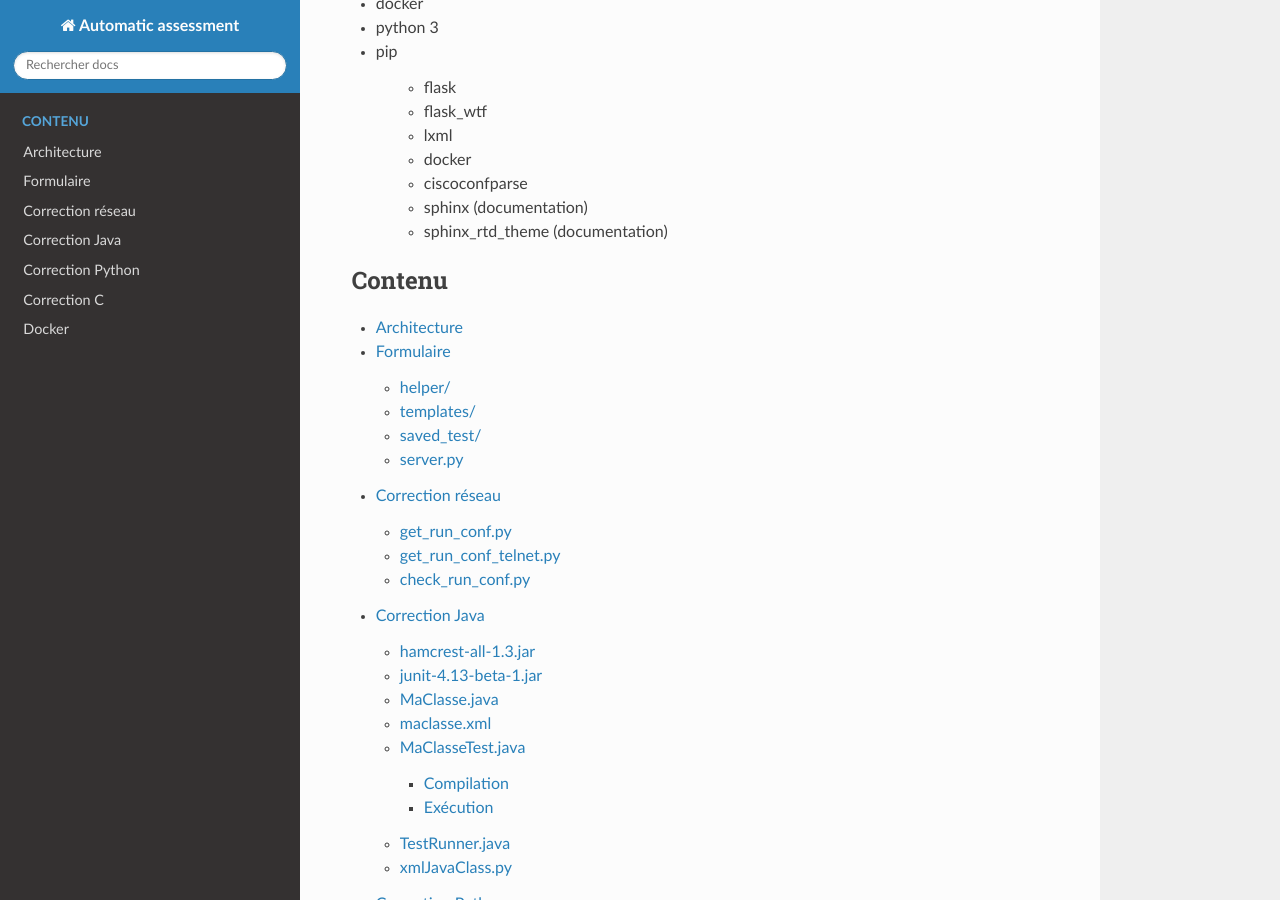
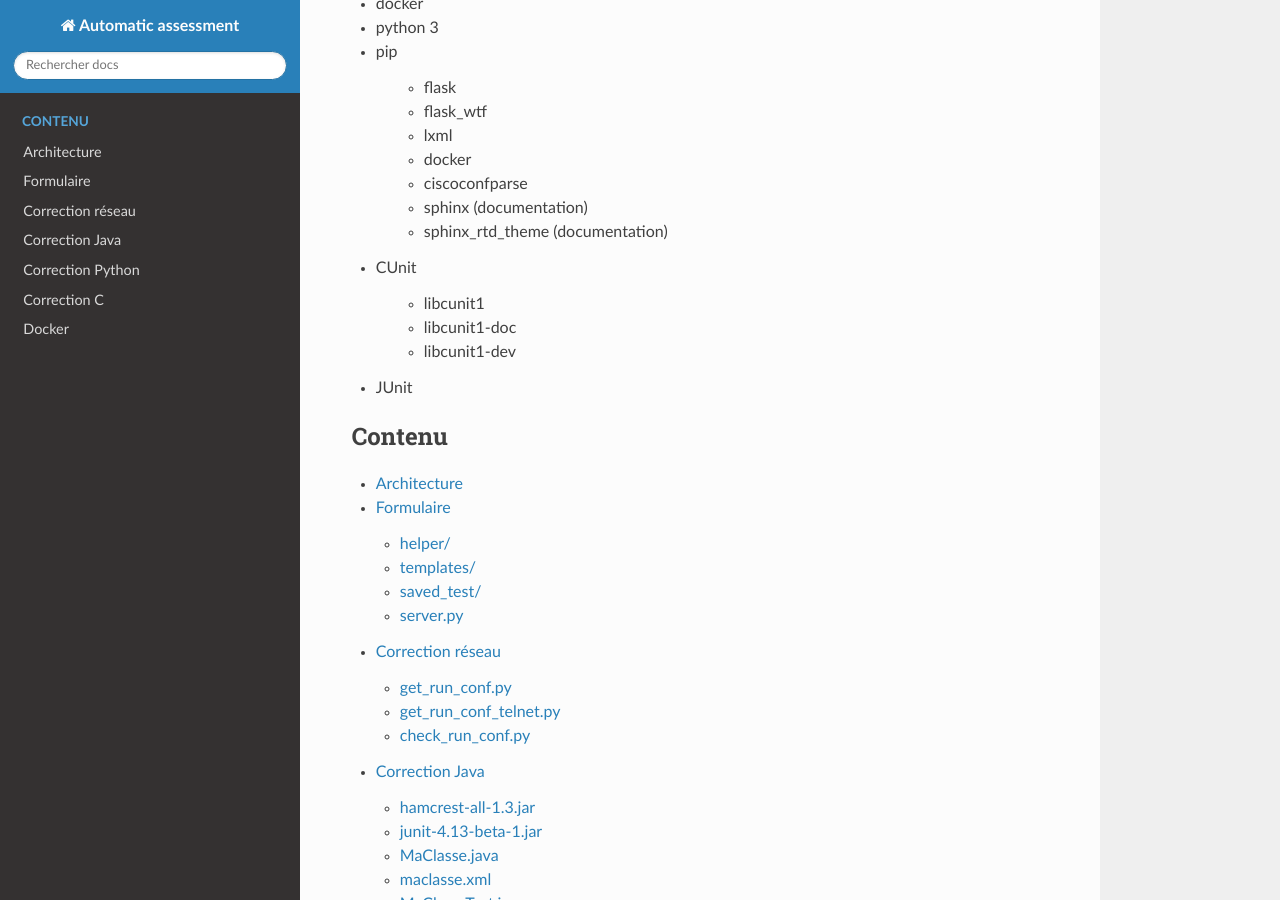
Before and after one commit to Kremas/automatic-assessment, a Sphinx documentation site: the page built from docs/source/index.rst, in a window 1280 px wide and 900 px high, scrolled down 838 px. Built offline with Sphinx 7.4.7 and the Read the Docs theme 2.0.0, drawn with Linux system fonts in a browser that asks for light colours.

Commit message:
pre requisites again

```diff
--- a/docs/source/index.rst
+++ b/docs/source/index.rst
@@ -44,6 +44,14 @@ Prérequis
    * sphinx (documentation)
    * sphinx_rtd_theme (documentation)
 
+* CUnit
+
+   * libcunit1
+   * libcunit1-doc
+   * libcunit1-dev
+
+* JUnit
+
 .. toctree::
    :maxdepth: 3
    :caption: Contenu
```
